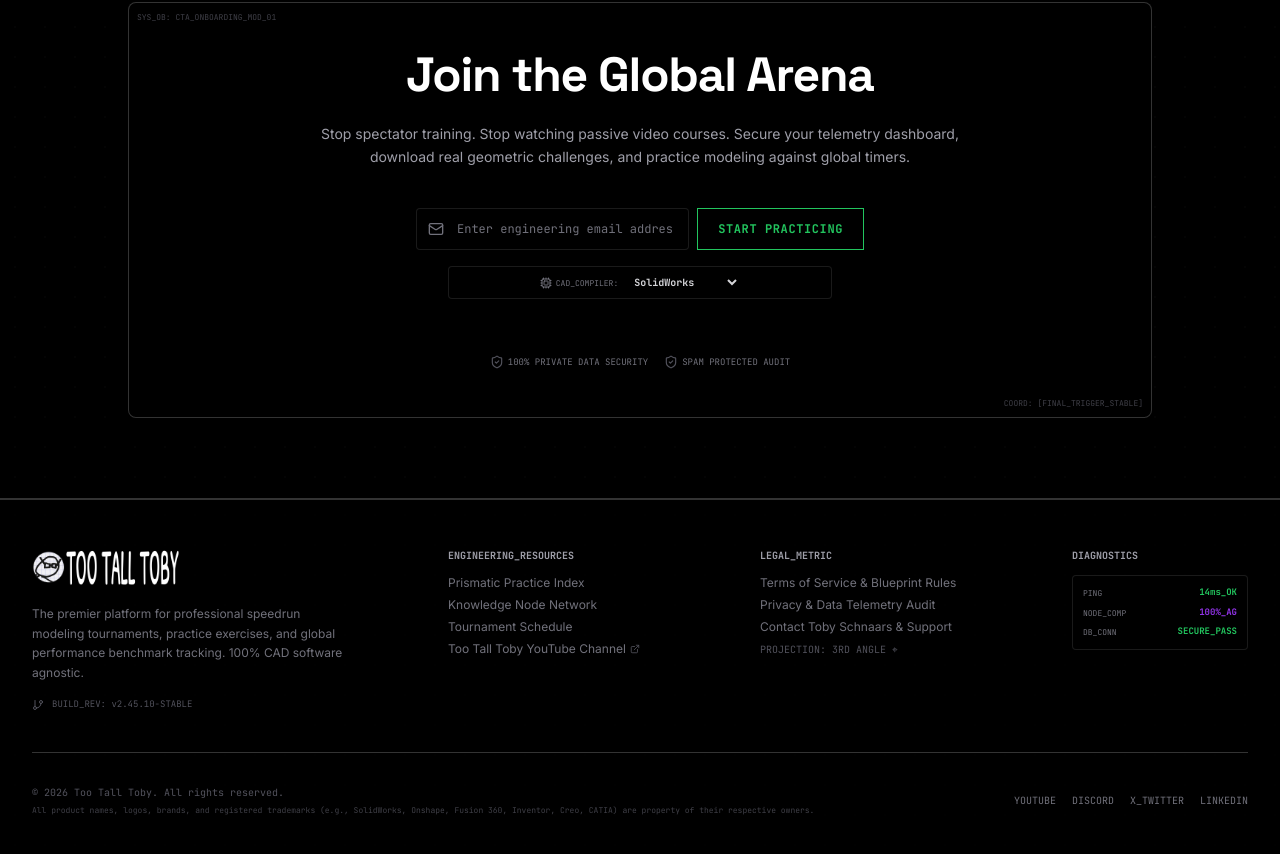
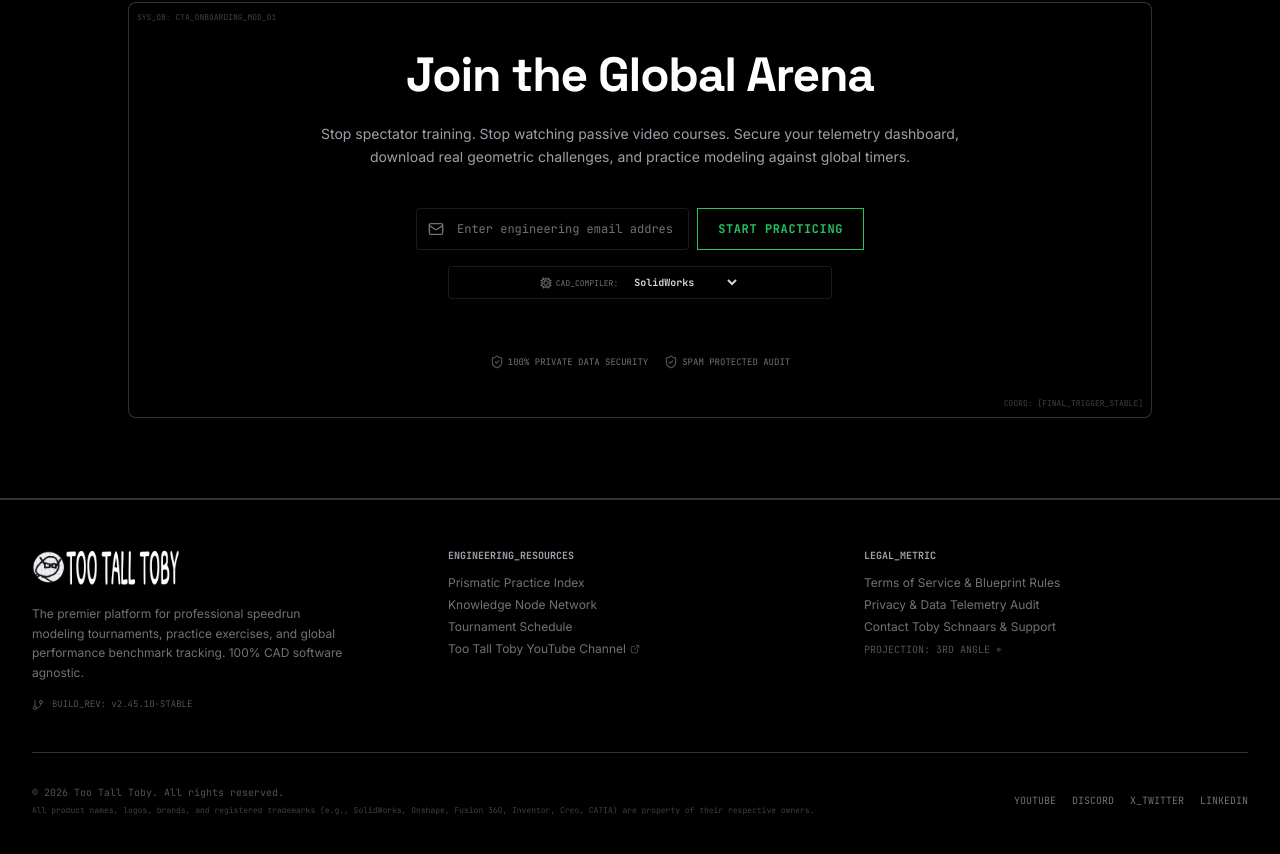
Before and after one commit to MaxMuyalwa/TTT-Landing-Page, a React (Vite) app: page / in a window 1280 px wide. Shown: the part 7369-8223 px from the top of the page. Built offline with nearby package versions, Linux system fonts and the light colour scheme.

Commit message:
style(footer): remove diagnostics section and optimize grid columns

```diff
--- a/src/components/Footer.tsx
+++ b/src/components/Footer.tsx
@@ -83,8 +83,8 @@ export default function Footer() {
             </div>
           </div>
 
-          {/* Column 2: Legal and documentation (3 cols) */}
-          <div className="md:col-span-3 text-left space-y-3">
+          {/* Column 2: Legal and documentation (4 cols) */}
+          <div className="md:col-span-4 text-left space-y-3">
             <h4 className="font-mono text-[10px] uppercase font-bold text-zinc-400">ENGINEERING_RESOURCES</h4>
             <ul className="space-y-1.5 font-sans text-xs text-zinc-500">
               <li>
@@ -111,8 +111,8 @@ export default function Footer() {
             </ul>
           </div>
 
-          {/* Column 3: Platform specs (3 cols) */}
-          <div className="md:col-span-3 text-left space-y-3">
+          {/* Column 3: Platform specs (4 cols) */}
+          <div className="md:col-span-4 text-left space-y-3">
             <h4 className="font-mono text-[10px] uppercase font-bold text-zinc-400">LEGAL_METRIC</h4>
             <ul className="space-y-1.5 font-sans text-xs text-zinc-500">
               <li>
@@ -138,25 +138,6 @@ export default function Footer() {
             </ul>
           </div>
 
-          {/* Column 4: Status / connection diagnostic (2 cols) */}
-          <div className="md:col-span-2 text-left space-y-3">
-            <h4 className="font-mono text-[10px] uppercase font-bold text-zinc-400">DIAGNOSTICS</h4>
-            <div className="bg-black border border-white/10 rounded p-2.5 space-y-1.5">
-              <div className="flex items-center justify-between">
-                <span className="font-mono text-[8px] text-zinc-500">PING</span>
-                <span className="font-mono text-[9px] text-brand-green font-bold">14ms_OK</span>
-              </div>
-              <div className="flex items-center justify-between">
-                <span className="font-mono text-[8px] text-zinc-500">NODE_COMP</span>
-                <span className="font-mono text-[9px] text-brand-purple font-bold">100%_AG</span>
-              </div>
-              <div className="flex items-center justify-between">
-                <span className="font-mono text-[8px] text-zinc-500">DB_CONN</span>
-                <span className="font-mono text-[9px] text-brand-green font-bold">SECURE_PASS</span>
-              </div>
-            </div>
-          </div>
-
         </div>
 
         {/* Legal Disclaimer / copyright block */}
```
